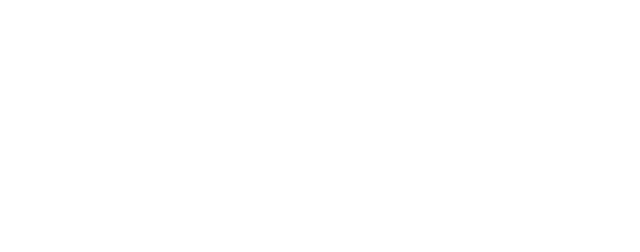
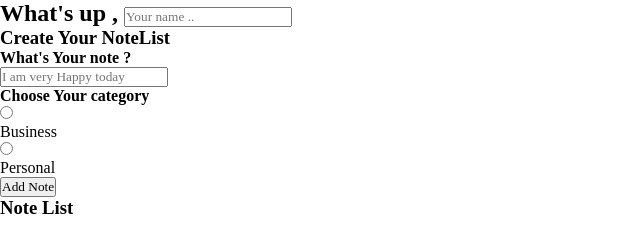
Before and after one commit to marrjan/Notelist-Project, a plain HTML site: page index.html in a window 1280 px wide. Shown: the whole page, without its empty margins (0-640 px from the left). Drawn offline with Linux system fonts and the light colour scheme.

Commit message:
second push

```diff
--- a/index.html
+++ b/index.html
@@ -6,9 +6,62 @@
     <meta name="viewport" content="width=device-width, initial-scale=1.0">
     <title>NoteList</title>
     <link rel="icon" href="img/images.png">
-    <link rel="stylesheet" href="">
+    <link rel="stylesheet" href="style.css">
 </head>
 <body>
+    <!-- main start -->
+    <div class="main">
+       <!-- start first section -->
+       <div>
+        <section class="first-section">
+            <h2 class="title">
+                What's up ,
+                <input type="text" id="name" placeholder="Your name ..">
+            </h2>
+        </section>
+       </div>
+        <!-- end first section -->
 
+        <!-- start second section -->
+         <div>
+            <section class="note-list">
+              <h3>Create Your NoteList</h3>
+              <form class="form-list">
+                <h4>What's Your note ?</h4>
+                <input type="text" placeholder="I am very Happy today" name="content" id="content">
+                <h4>Choose Your category</h4>
+
+                <div class="two-option">
+                <label>
+                    <input type="radio" name="category" id="one-category" value="Business">
+                    <span class="bubble business"></span>
+                    <div>Business</div>
+                </label>
+                <label>
+                    <input type="radio" name="category" id="two-category" value="Personal">
+                    <span class="bubble personal"></span>
+                    <div>Personal</div>
+                </label>
+                </div>
+                    <input type="submit" value="Add Note">
+              </form>
+            </section>
+         </div>
+         <!-- end second section -->
+
+         <!-- start third section -->
+            <div>
+                <section class="lists">
+                 <h3>Note List</h3>
+                 <div class="list" id="lists"></div>
+                </section>
+            </div>
+            <!-- end third section -->
+    </div>
+    <!-- main end -->
+
+    <!-- js import -->
+    <script src="app.js"></script>
+    <!-- end js import -->
 </body>
 </html>
--- a/style.css
+++ b/style.css
@@ -0,0 +1,7 @@
+/* styles */
+*{
+    margin: 0;
+    padding: 0;
+    box-sizing: border-box;
+    font-family: poppins;
+}
```
